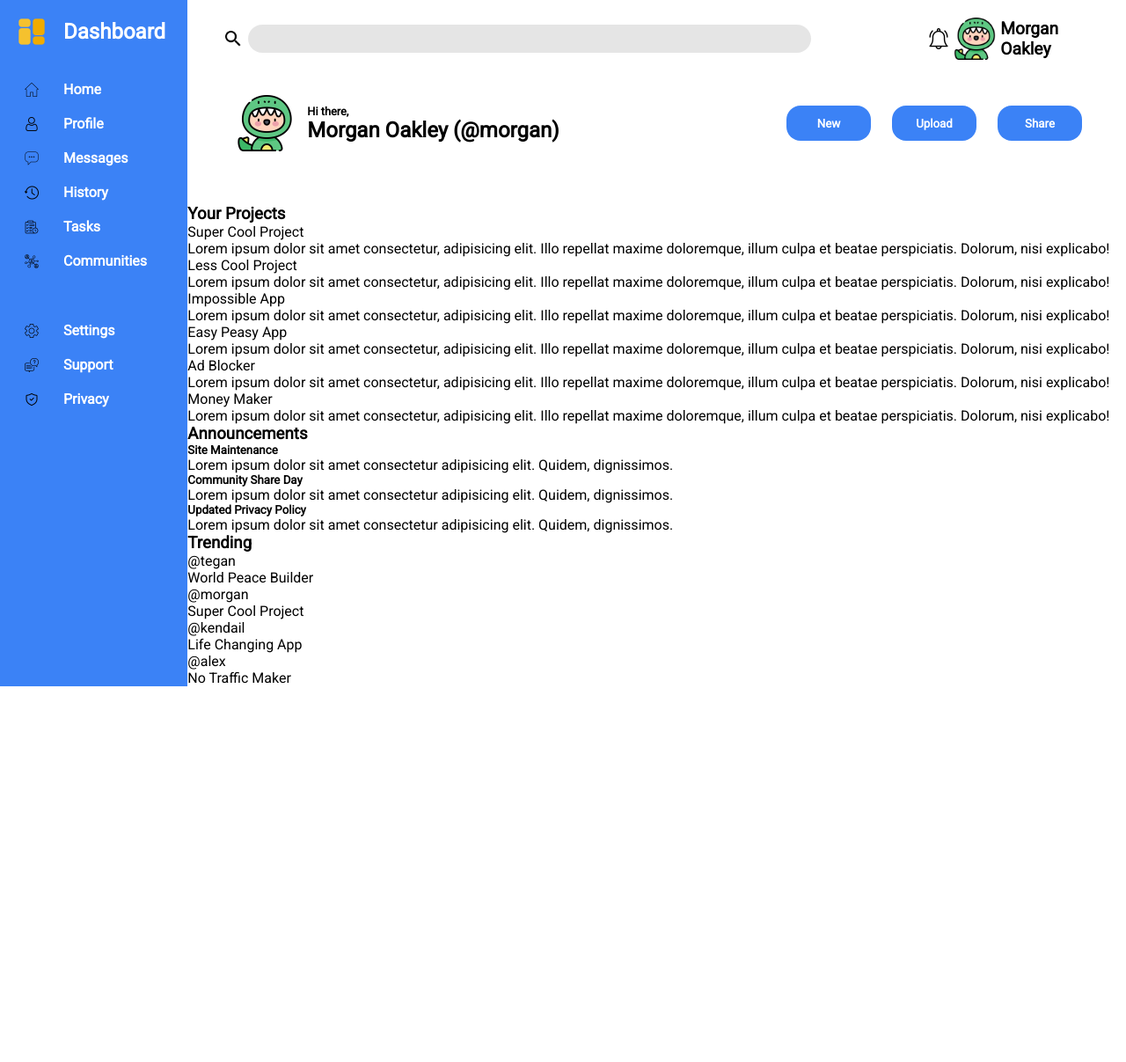
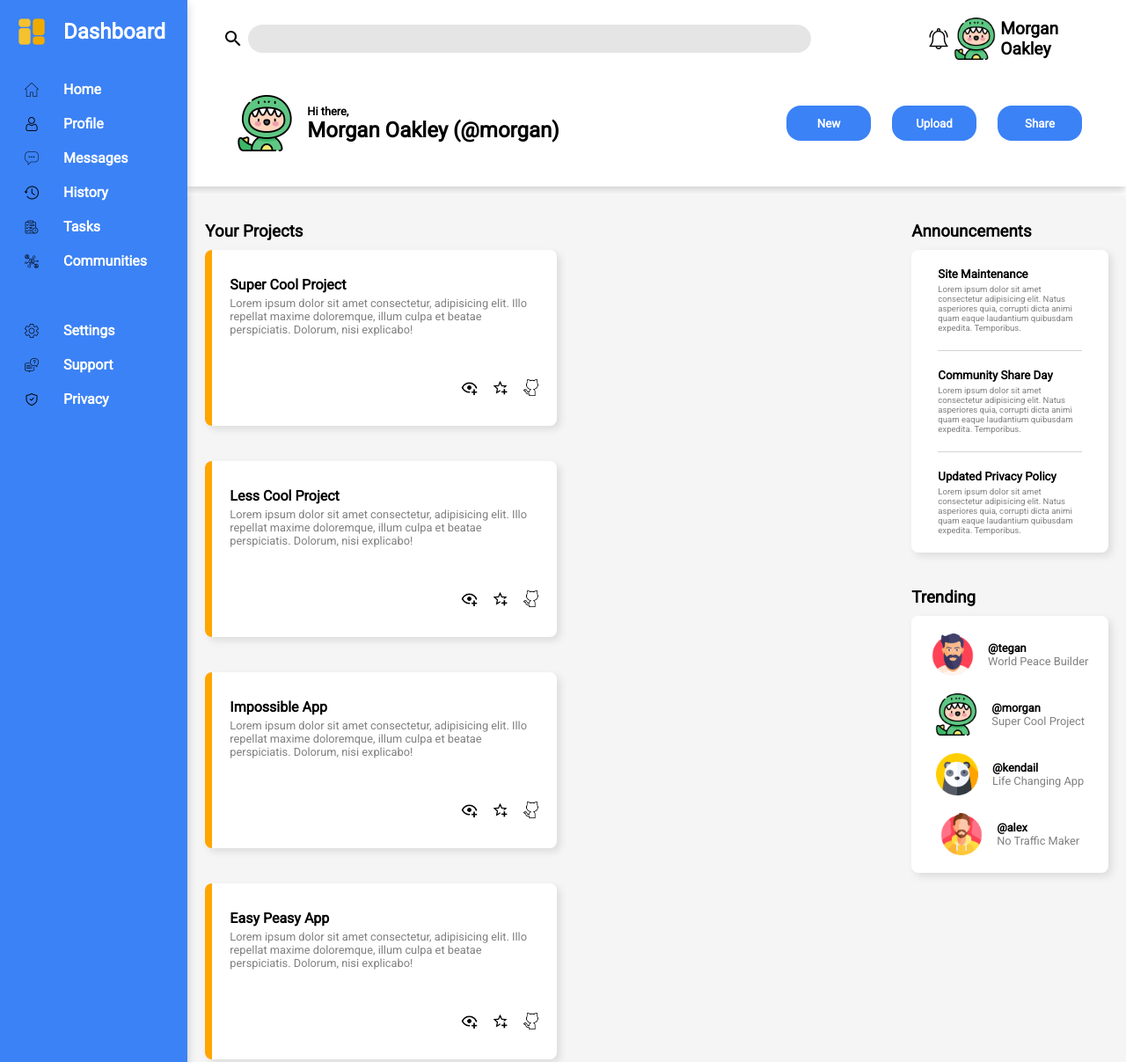
Before and after one commit to Ishwar509/Admin-Dashboard-page, a plain HTML site: page index.html in a window 1280 px wide. Shown: the top 1207 px of the page at 88% size. Before the commit the page ends 800 px from the top, so only its background shows below. Drawn offline with Linux system fonts and the light colour scheme.

Commit message:
Added styling for main section

```diff
--- a/css/header-styles.css
+++ b/css/header-styles.css
@@ -2,7 +2,9 @@
 .header {
     display: grid;
     grid-template-rows: 1fr 3fr;
-    padding: 20px 40px;
+    padding: 20px 40px 0px;
+    margin-bottom: 10px;
+    box-shadow: 0px 4px 10px rgba(0, 0, 0, 0.2);
 }
 
 .rowOne {
--- a/css/main-content-styles.css
+++ b/css/main-content-styles.css
@@ -0,0 +1,104 @@
+
+.main {
+    display: grid;
+    grid-template-columns: 3.5fr 1fr;
+    padding: 30px 20px;
+    column-gap: 20px;
+    background-color: whitesmoke;
+}
+
+.projects .card-container {
+    display: grid;
+    margin-top: 10px;
+    grid-template-columns: repeat(auto-fit, minmax(400px, 1fr));
+    gap: 40px;
+}
+
+.card-container .card {
+    width: 400px;
+    height: 200px;
+    display: flex;
+    flex-direction: column;
+    justify-content: space-between;
+    border-left: 8px solid;
+    border-left-color: orange;
+    border-radius: 8px;
+    padding: 30px 20px;
+    box-shadow: 4px 4px 8px rgba(0, 0, 0, 0.1);
+    background-color: white;
+}
+
+.card div:last-child {
+    align-self: flex-end;
+}
+
+.card .project-title {
+    font-weight: bold;
+    margin-bottom: 4px;
+}
+
+.card .project-description{
+    font-size: 0.8rem;
+    color: gray;
+}
+
+.card-container .card img {
+    width: 1.2rem;
+    height: 1.2rem;
+    margin-left: 12px;
+}
+
+.main-rightSideBar {
+    display: grid;
+    align-content: start;
+    row-gap: 40px;
+}
+
+.main-rightSideBar .sideCard {
+    margin-top: 10px;
+    padding: 0px 30px;
+    border-radius: 8px;
+    box-shadow: 4px 4px 10px rgba(0, 0, 0, 0.1);
+    background-color: white;
+}
+
+.announcementSection .sideCard div {
+    padding: 20px 0px;
+    border-bottom: 1px solid lightgray;
+}
+
+.announcementSection .sideCard div:last-child {
+    border-bottom: none;
+}
+
+.announcementSection .sideCard div p {
+    font-size: 0.6rem;
+    padding-top: 4px;
+    color: gray;
+}
+
+.trendingSection .sideCard {
+    display: grid;
+    padding: 10px 0px;
+}
+
+.trendingSection .sideCard img {
+    width: 3rem;
+    height: 3rem;
+    margin-right: 16px;
+}
+
+.trendingSection .sideCard > div {
+    display: flex;
+    align-items: center;
+    justify-content: center;
+    padding: 10px 0px;
+}
+
+.trendingSection .sideCard p{
+    font-size: 0.8rem;
+}
+
+.trendingSection .sideCard .project-title{
+    color: gray;
+}
--- a/css/sidebar-styles.css
+++ b/css/sidebar-styles.css
@@ -5,6 +5,8 @@
     align-content: start;
     row-gap: 40px;
     padding: 20px;
+    z-index: 1;
+    box-shadow: 0px 4px 10px rgba(0, 0, 0, 0.2);
 }
 
 .title {
--- a/index.html
+++ b/index.html
@@ -7,6 +7,7 @@
     <link rel="stylesheet" href="css/style.css">
     <link rel="stylesheet" href="css/sidebar-styles.css">
     <link rel="stylesheet" href="css/header-styles.css">
+    <link rel="stylesheet" href="css/main-content-styles.css">
 </head>
 <body>
     <div class="container">
@@ -52,46 +53,85 @@
         <div class="main">
             <div class="projects">
                 <h3>Your Projects</h3>
+                <div class="card-container">
                     <div class="card">
+                        <div>
                             <div class="project-title">Super Cool Project</div>
                             <p class="project-description">Lorem ipsum dolor sit amet consectetur, adipisicing elit.
                                 Illo repellat maxime doloremque, illum culpa et beatae perspiciatis.
                                 Dolorum, nisi explicabo!</p>
                         </div>
-
+                        <div>
+                            <img src="images/main-icons/eye-plus-outline.png" alt="">
+                            <img src="images/main-icons/star-plus-outline.png" alt="">
+                            <img src="images/main-icons/github.png" alt="">
+                        </div>
+                    </div>
                     <div class="card">
+                        <div>
                             <div class="project-title">Less Cool Project</div>
                             <p class="project-description">Lorem ipsum dolor sit amet consectetur, adipisicing elit.
                                 Illo repellat maxime doloremque, illum culpa et beatae perspiciatis.
                                 Dolorum, nisi explicabo!</p>
                         </div>
-
+                        <div>
+                            <img src="images/main-icons/eye-plus-outline.png" alt="">
+                            <img src="images/main-icons/star-plus-outline.png" alt="">
+                            <img src="images/main-icons/github.png" alt="">
+                        </div>
+                    </div>
                     <div class="card">
+                        <div>
                             <div class="project-title">Impossible App</div>
                             <p class="project-description">Lorem ipsum dolor sit amet consectetur, adipisicing elit.
                                 Illo repellat maxime doloremque, illum culpa et beatae perspiciatis.
                                 Dolorum, nisi explicabo!</p>
                         </div>
-
+                        <div>
+                            <img src="images/main-icons/eye-plus-outline.png" alt="">
+                            <img src="images/main-icons/star-plus-outline.png" alt="">
+                            <img src="images/main-icons/github.png" alt="">
+                        </div>
+                    </div>
                     <div class="card">
+                        <div>
                             <div class="project-title">Easy Peasy App</div>
                             <p class="project-description">Lorem ipsum dolor sit amet consectetur, adipisicing elit.
                                 Illo repellat maxime doloremque, illum culpa et beatae perspiciatis.
                                 Dolorum, nisi explicabo!</p>
                         </div>
-
+                        <div>
+                            <img src="images/main-icons/eye-plus-outline.png" alt="">
+                            <img src="images/main-icons/star-plus-outline.png" alt="">
+                            <img src="images/main-icons/github.png" alt="">
+                        </div>
+                    </div>
                     <div class="card">
+                        <div>
                             <div class="project-title">Ad Blocker</div>
                             <p class="project-description">Lorem ipsum dolor sit amet consectetur, adipisicing elit.
                                 Illo repellat maxime doloremque, illum culpa et beatae perspiciatis.
                                 Dolorum, nisi explicabo!</p>
                         </div>
-
+                        <div>
+                            <img src="images/main-icons/eye-plus-outline.png" alt="">
+                            <img src="images/main-icons/star-plus-outline.png" alt="">
+                            <img src="images/main-icons/github.png" alt="">
+                        </div>
+                    </div>
                     <div class="card">
+                        <div>
                             <div class="project-title">Money Maker</div>
                             <p class="project-description">Lorem ipsum dolor sit amet consectetur, adipisicing elit.
                                 Illo repellat maxime doloremque, illum culpa et beatae perspiciatis.
                                 Dolorum, nisi explicabo!</p>
+                        </div>
+                        <div>
+                            <img src="images/main-icons/eye-plus-outline.png" alt="">
+                            <img src="images/main-icons/star-plus-outline.png" alt="">
+                            <img src="images/main-icons/github.png" alt="">
+                        </div>
+                    </div>
                 </div>
             </div>
             <div class="main-rightSideBar">
@@ -100,15 +140,18 @@
                     <div class="sideCard">
                         <div>
                             <h5>Site Maintenance</h5>
-                            <p>Lorem ipsum dolor sit amet consectetur adipisicing elit. Quidem, dignissimos.</p>
+                            <p>Lorem ipsum dolor sit amet consectetur adipisicing elit. Natus asperiores quia,
+                                 corrupti dicta animi quam eaque laudantium quibusdam expedita. Temporibus.</p>
                         </div>
                         <div>
                             <h5>Community Share Day</h5>
-                            <p>Lorem ipsum dolor sit amet consectetur adipisicing elit. Quidem, dignissimos.</p>
+                            <p>Lorem ipsum dolor sit amet consectetur adipisicing elit. Natus asperiores quia,
+                                corrupti dicta animi quam eaque laudantium quibusdam expedita. Temporibus.</p>
                         </div>
                         <div>
                             <h5>Updated Privacy Policy</h5>
-                            <p>Lorem ipsum dolor sit amet consectetur adipisicing elit. Quidem, dignissimos.</p>
+                            <p>Lorem ipsum dolor sit amet consectetur adipisicing elit. Natus asperiores quia,
+                                corrupti dicta animi quam eaque laudantium quibusdam expedita. Temporibus.</p>
                         </div>
                     </div>
                 </div>
@@ -116,20 +159,32 @@
                     <h3>Trending</h3>
                     <div class="sideCard">
                         <div>
-                            <div class="username">@tegan</div>
-                            <p>World Peace Builder</p>
+                            <img src="images/main-icons/man-1.png" alt="User">
+                            <div>
+                                <p class="userName">@tegan</p>
+                                <p class="project-title">World Peace Builder</p>
+                            </div>
                         </div>
                         <div>
-                            <div class="username">@morgan</div>
-                            <p>Super Cool Project</p>
+                            <img src="images/header-icons/main-user.png" alt="User">
+                            <div>
+                                <p class="userName">@morgan</p>
+                                <p class="project-title">Super Cool Project</p>
+                            </div>
                         </div>
                         <div>
-                            <div class="username">@kendail</div>
-                            <p>Life Changing App</p>
+                            <img src="images/main-icons/panda.png" alt="User">
+                            <div>
+                                <p class="userName">@kendail</p>
+                                <p class="project-title">Life Changing App</p>
+                            </div>
                         </div>
                         <div>
-                            <div class="username">@alex</div>
-                            <p>No Traffic Maker</p>
+                            <img src="images/main-icons/man-2.png" alt="User">
+                            <div>
+                                <p class="userName">@alex</p>
+                                <p class="project-title">No Traffic Maker</p>
+                            </div>
                         </div>
                     </div>
                 </div>
```
Lines whose indentation alone changed are shown as unchanged.
